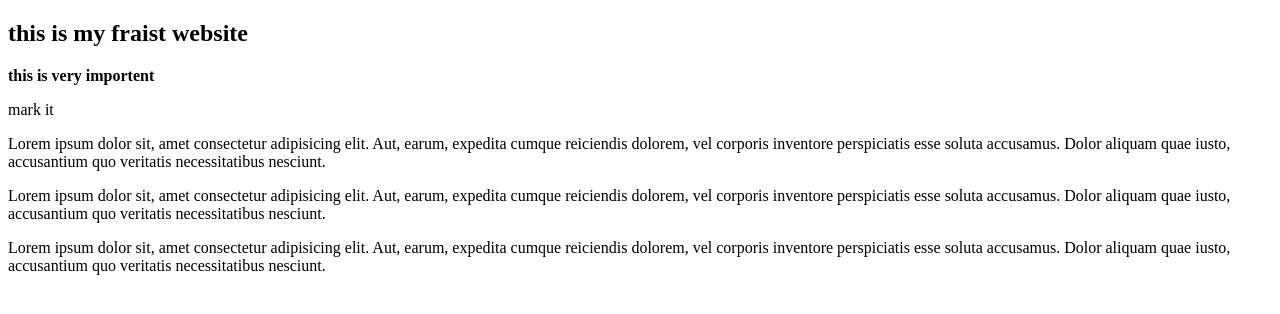
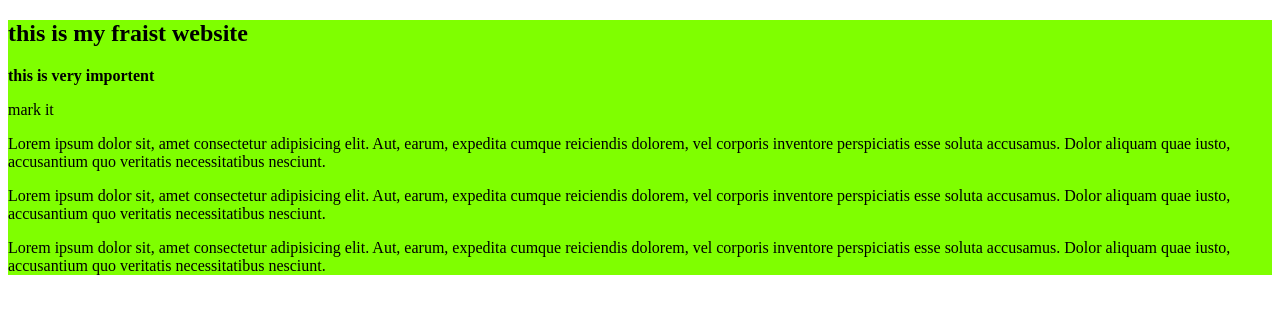
Before and after one commit to Fazla-Hasan/New-Test, a plain HTML site: page index.html in a window 1280 px wide. Drawn offline with Linux system fonts and the light colour scheme.

Commit message:
doing style

```diff
--- a/index.css
+++ b/index.css
@@ -0,0 +1,3 @@
+div{
+    background-color: chartreuse;
+}
--- a/index.html
+++ b/index.html
@@ -4,13 +4,23 @@
     <meta charset="UTF-8">
     <meta name="viewport" content="width=, initial-scale=1.0">
     <title>index web</title>
+    <link rel="stylesheet" href="index.css">
 </head>
 <body>
-    <h2>this is my fraist website</h2>
+
+    <div>
+
+        <h2>this is my fraist website</h2>
+
     <strong>this is very importent</strong>
+
     <P>mark it</P>
+
     <p>Lorem ipsum dolor sit, amet consectetur adipisicing elit. Aut, earum, expedita cumque reiciendis dolorem, vel corporis inventore perspiciatis esse soluta accusamus. Dolor aliquam quae iusto, accusantium quo veritatis necessitatibus nesciunt.</p>
     <p>Lorem ipsum dolor sit, amet consectetur adipisicing elit. Aut, earum, expedita cumque reiciendis dolorem, vel corporis inventore perspiciatis esse soluta accusamus. Dolor aliquam quae iusto, accusantium quo veritatis necessitatibus nesciunt.</p>
     <p>Lorem ipsum dolor sit, amet consectetur adipisicing elit. Aut, earum, expedita cumque reiciendis dolorem, vel corporis inventore perspiciatis esse soluta accusamus. Dolor aliquam quae iusto, accusantium quo veritatis necessitatibus nesciunt.</p>
+
+    </div>
+
 </body>
 </html>
```
